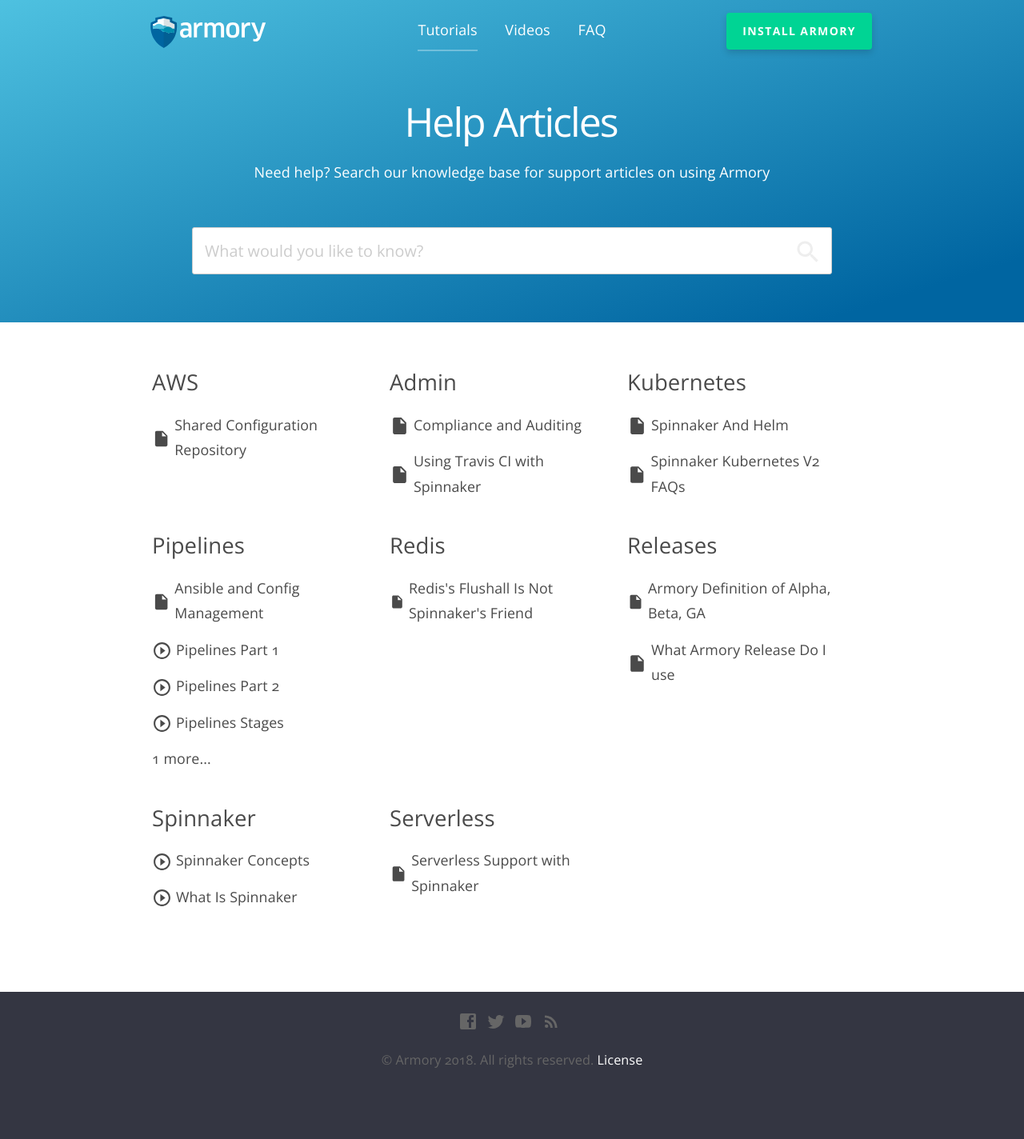
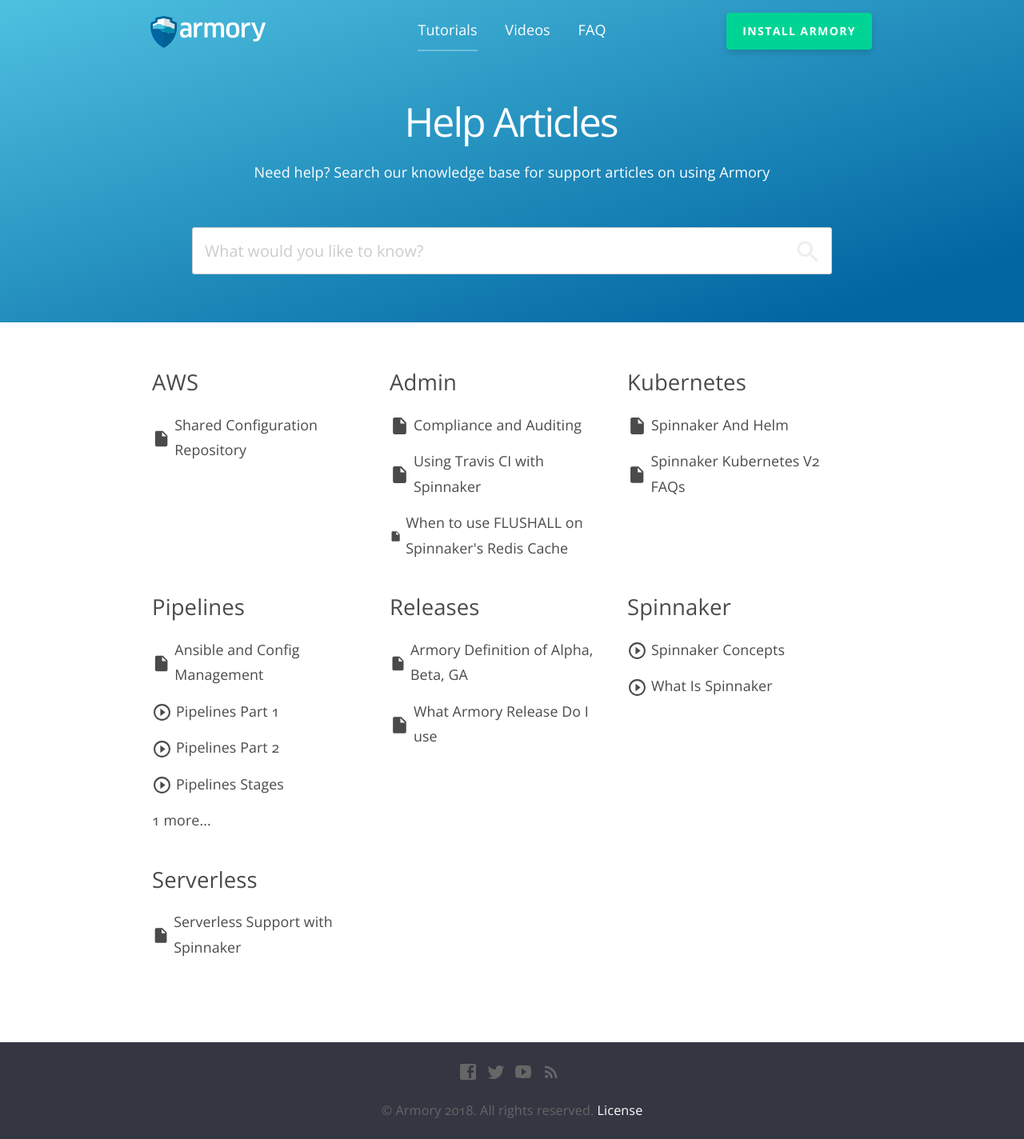
Before and after one commit to CloudCannon/base-jekyll-template, a Jekyll site: the page built from index.html, in a window 1280 px wide. Shown: the whole page at 80% size. Built offline with Jekyll 4.4.1, drawn with Linux system fonts in a browser that asks for light colours; nearby versions of some CDN libraries; before the commit the page ends 1361 px from its top, so only the background shows below that.

Commit message:
small tweaks

```diff
--- a/_posts/Redis/1300-01-01-Flushall-Redis.md
+++ b/_posts/Redis/1300-01-01-Flushall-Redis.md
@@ -1,20 +1,20 @@
 ---
 date: 2018-05-03
-title: Redis's Flushall Is Not Spinnaker's Friend
+title: When to use FLUSHALL on Spinnaker's Redis Cache
 categories:
-   - Redis
+   - Admin
 description: Why not to run Redis's Flushall with Spinnaker. Flushall. Redis.
 type: Document
 ---
 05/03/2018
 
 ## Question:
-Should I do a Redis __flushall__ on my Redis database?
+Should I do a Redis `flushall` on my Redis database?
 
 ## Answer:
-Before we go into the details, a good rule of thumb is to never use __flushall__ with Spinnaker. Now let me explain why, and what issues we have seen.
+Before we go into the details, a good rule of thumb is to never use `flushall` with Spinnaker. Now let me explain why, and what issues we have seen.
 
-First it’s important to know how Redis plays a role in Spinnaker. Redis has three primary functionalities. <br/>
+First it’s important to know how Redis plays a role in Spinnaker. Redis has three primary functions. <br/>
 As a cache for [Igor](https://github.com/spinnaker/igor)<br/>
 As a cache for [Clouddriver.](https://github.com/spinnaker/clouddriver) <br/>
 As a queue for [Orcha](https://github.com/spinnaker/orca)<br/>
```
Also changed, not shown: other parts of _posts/Redis/1300-01-01-Flushall-Redis.md (+3 -3 lines).
